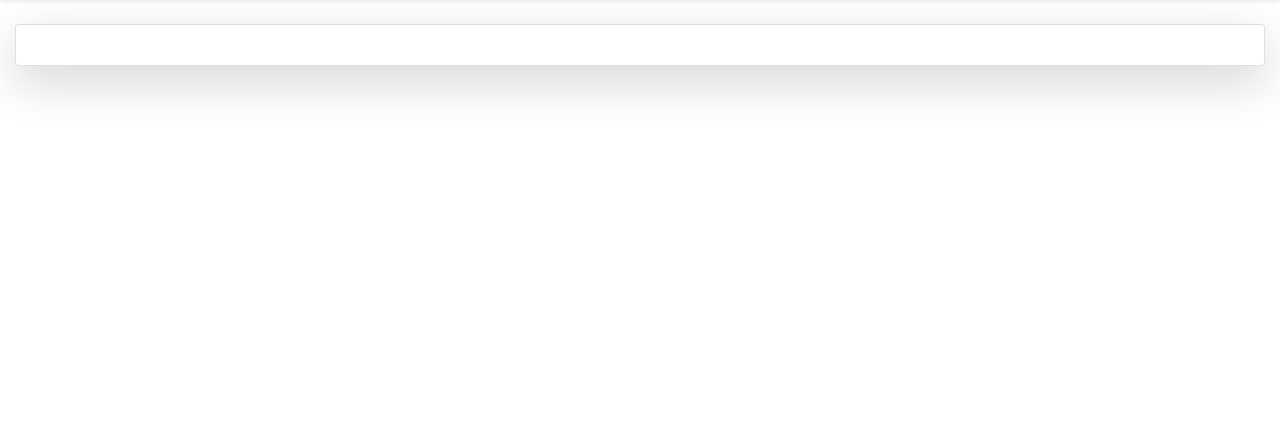
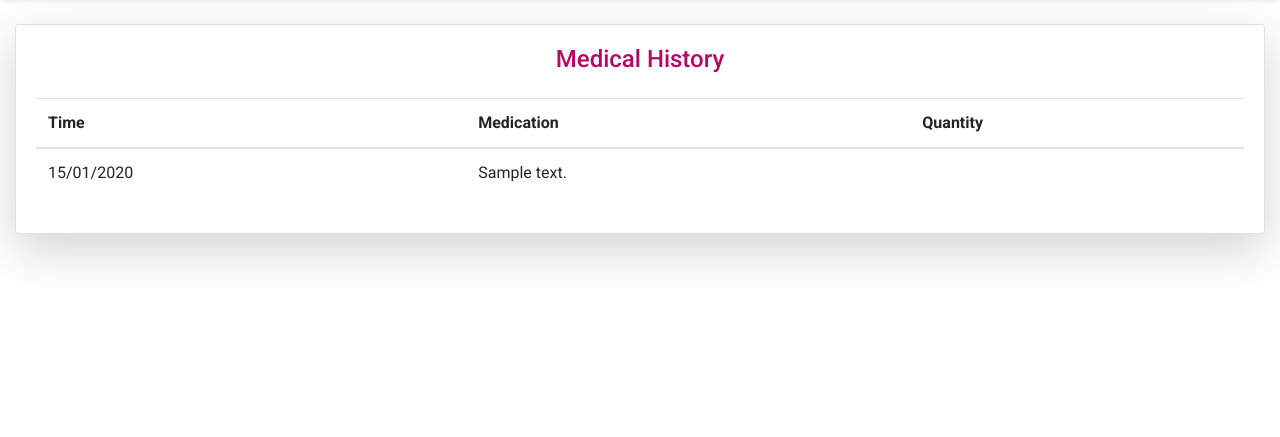
Before and after one commit to JDesignEra/heartphoria, a Flask app: template heartphoria/templates/history/index.html in a window 1280 px wide. Shown: the part 56-493 px from the top of the page. Run offline with Flask 2, Linux system fonts and the light colour scheme; the template is opened without the code that fills it: most values are stand-ins (such as "Sample title", 1, 10 or a date in 2020); some libraries are stand-ins or nearby versions.

Commit message:
3.0.10-dev

```diff
--- a/heartphoria/templates/history/index.html
+++ b/heartphoria/templates/history/index.html
@@ -4,7 +4,33 @@
     <section id="ReminderSection">
         <div class="card shadow-lg">
             <div class="card-body">
+                <h4 class="pb-3 text-center text-primary">Medical History</h4>
+                <!--<button id="AddAppointment" class="btn btn-outline-success btn-block">New Medical Appointment</button>-->
 
+
+
+
+                {% if reminders %}
+                    <table class="table table-striped">
+                        <thead>
+                            <tr>
+                                <th scope="col">Time</th>
+                                <th scope="col">Medication</th>
+                                <th scope="col">Quantity</th>
+                            </tr>
+                        </thead>
+                        <tbody>
+                            {% for history in histories %}
+                                <tr>
+                                    <td>{{ reminder['date'].strftime('%d/%m/%Y') }}</td>
+                                    <td>{{ reminder['description'] }}</td>
+                                </tr>
+                            {% endfor %}
+                        </tbody>
+                    </table>
+                {% else %}
+                     <h6 class="text-center">You do not have any Medical History Yet.</h6>
+                {% endif %}
             </div>
         </div>
     </section>
```
